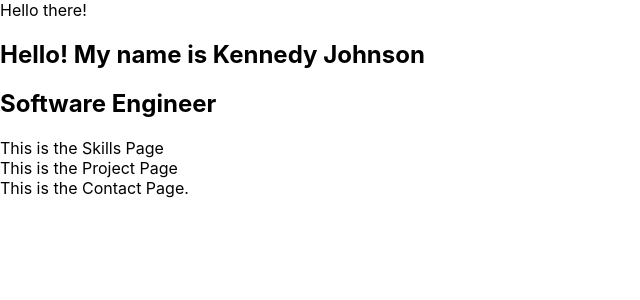
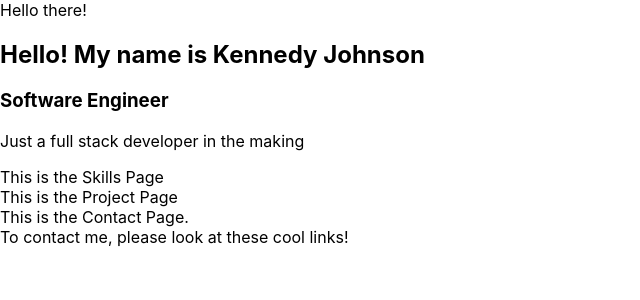
Before and after one commit to kenn-john320/kenn-john320.github.io, a React (Create React App) app: page / in a window 1280 px wide. Shown: the top 300 px of the page, without its empty margins (0-640 px from the left). Built offline with nearby package versions, Linux system fonts and the light colour scheme.

Commit message:
Update folder paths and added new module files to each section

```diff
--- a/src/App.tsx
+++ b/src/App.tsx
@@ -8,9 +8,9 @@ import Title from './components/sections/TitleSection/TitleSection';
 // Lazy load non-critical components
 // NTS: Lazy loading -> Certain elements are loaded when
 //                      they are needed by the user
-const Projects = lazy(() => import('./components/sections/ProjectSection'));
-const Skills = lazy(() => import('./components/sections/SkillSection'));
-const Contact = lazy(() => import('./components/sections/ContactSection'));
+const Projects = lazy(() => import('./components/sections/ProjectSection/ProjectSection'));
+const Skills = lazy(() => import('./components/sections/SkillSection/SkillSection'));
+const Contact = lazy(() => import('./components/sections/ContactSection/ContactSection'));
 
 
 function App() {
--- a/src/components/sections/ContactSection.tsx
+++ /dev/null
@@ -1,19 +0,0 @@
-import * as React from 'react'
-
-interface IProps {
-
-}
-
-
-
-const ContactSection: React.FC<IProps> = ({
-
-}) => {
-    return (
-        <div>
-            This is the Contact Page.
-        </div>
-    )
-}
-
-export default ContactSection
--- /dev/null
+++ b/src/components/sections/ContactSection/ContactSection.tsx
@@ -0,0 +1,18 @@
+import * as React from 'react'
+
+
+
+const ContactSection: React.FC = () => {
+    return (
+        <div>
+            <div className='contact-title'>
+                This is the Contact Page.
+            </div>
+            <div className='contact-container'>
+            To contact me, please look at these cool links!
+            </div>
+        </div>
+    )
+}
+
+export default ContactSection
--- a/src/components/sections/TitleSection/TitleSection.tsx
+++ b/src/components/sections/TitleSection/TitleSection.tsx
@@ -12,9 +12,12 @@ const TitleSection: React.FC = () => {
                             Hello!
                             My name is Kennedy Johnson
                         </h1>
-                        <h2>
+                        <h3>
                             Software Engineer
-                        </h2>
+                        </h3>
+                        <p>
+                            Just a full stack developer in the making
+                        </p>
                     </div>
                 </div>
             </div>
```
Also changed, not shown: src/components/sections/ProjectSection/ProjectSection.tsx (renamed from src/components/sections/ProjectSection.tsx, +2 -10 lines), src/components/sections/SkillSection/SkillSection.tsx (renamed from src/components/sections/SkillSection.tsx, +1 -8 lines), src/components/sections/ContactSection/ContactSection.module.scss (added), src/components/sections/ProjectSection/ProjectSection.module.scss (added), src/components/sections/SkillSection/SkillSection.module.scss (added).
